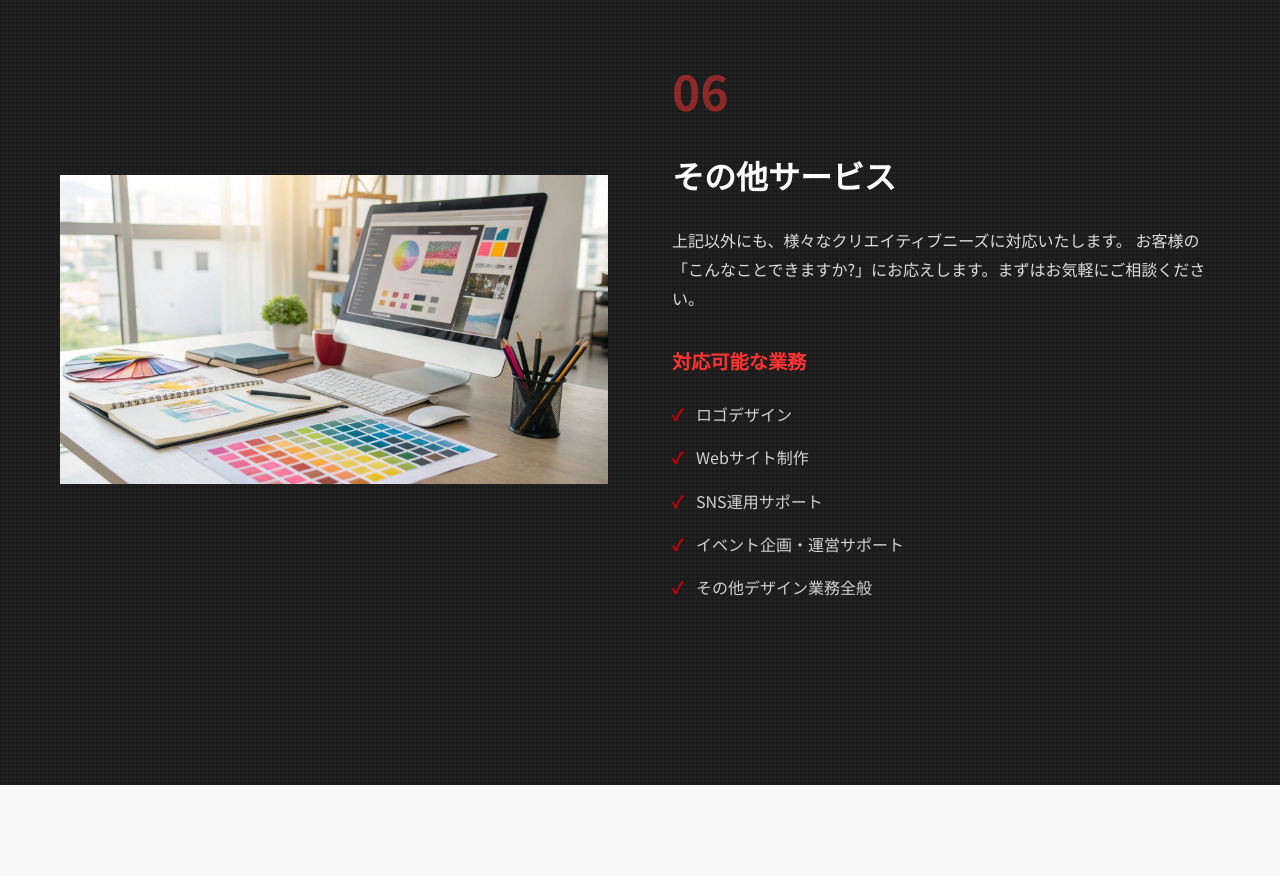
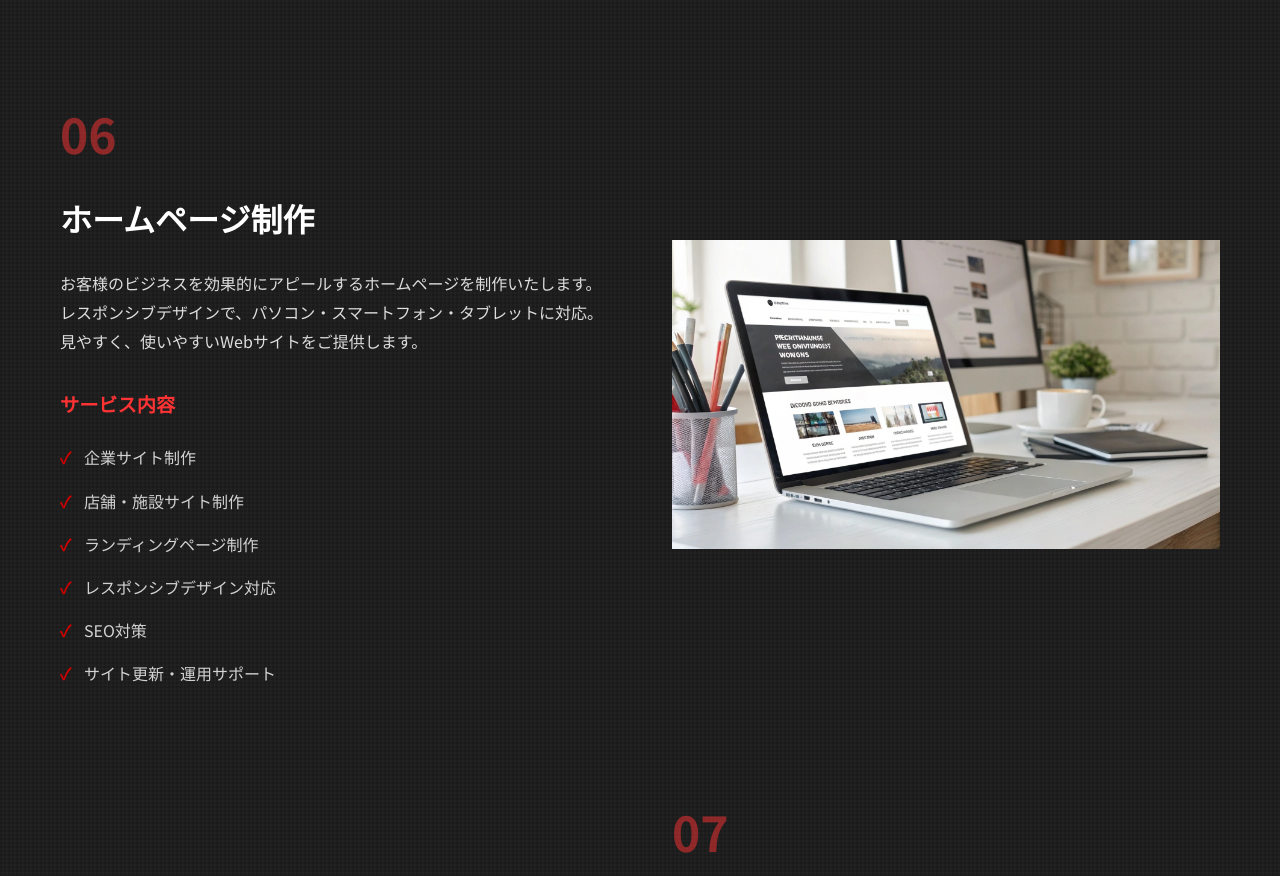
Before and after one commit to playmark0227-svg/kunioffice, a plain HTML site: page services.html in a window 1280 px wide. Shown: the part 3858-4734 px from the top of the page. Drawn offline with Linux system fonts and the light colour scheme.

Commit message:
feat: ホームページ制作事業を追加
- 事業内容ページに「ホームページ制作」セクションを追加
  - 企業サイト、店舗サイト、LP制作に対応
  - レスポンシブデザイン対応
  - SEO対策、サイト運用サポート
- サービスイメージ画像を生成・追加
- トップページのサービスカードを7つに変更
  - 「その他制作物」→「ホームページ制作」と「その他サービス」に分割
  - アイコン: 💻（パソコン）
- サービスグリッドを3列レイアウトに変更
  - レスポンシブ対応（タブレット2列、モバイル1列）
- 「その他サービス」からWeb制作を独立
- フッターのサービスリストに「ホームページ制作」を追加
- 全ページで一貫したサービス表記に

```diff
--- a/css/style.css
+++ b/css/style.css
@@ -377,9 +377,21 @@ ul {
 ======================================== */
 .services-grid {
     display: grid;
-    grid-template-columns: repeat(auto-fit, minmax(300px, 1fr));
+    grid-template-columns: repeat(3, 1fr);
     gap: 2rem;
     margin-bottom: 3rem;
+}
+
+@media (max-width: 968px) {
+    .services-grid {
+        grid-template-columns: repeat(2, 1fr);
+    }
+}
+
+@media (max-width: 640px) {
+    .services-grid {
+        grid-template-columns: 1fr;
+    }
 }
 
 .service-card {
--- a/services.html
+++ b/services.html
@@ -176,6 +176,7 @@
                             <h3>制作アイテム</h3>
                             <ul>
                                 <li>オリジナルTシャツ</li>
+                        <li>ホームページ制作</li>
                                 <li>パーカー・トレーナー</li>
                                 <li>キャップ・帽子</li>
                                 <li>トートバッグ</li>
@@ -190,11 +191,40 @@
                 </div>
             </div>
 
+            <!-- ホームページ制作 -->
+            <div class="service-detail-item">
+                <div class="service-detail-content">
+                    <div class="service-detail-text">
+                        <span class="service-number">06</span>
+                        <h2>ホームページ制作</h2>
+                        <p class="service-description">
+                            お客様のビジネスを効果的にアピールするホームページを制作いたします。
+                            レスポンシブデザインで、パソコン・スマートフォン・タブレットに対応。
+                            見やすく、使いやすいWebサイトをご提供します。
+                        </p>
+                        <div class="service-features">
+                            <h3>サービス内容</h3>
+                            <ul>
+                                <li>企業サイト制作</li>
+                                <li>店舗・施設サイト制作</li>
+                                <li>ランディングページ制作</li>
+                                <li>レスポンシブデザイン対応</li>
+                                <li>SEO対策</li>
+                                <li>サイト更新・運用サポート</li>
+                            </ul>
+                        </div>
+                    </div>
+                    <div class="service-detail-image">
+                        <img src="images/service-website.jpg" alt="ホームページ制作">
+                    </div>
+                </div>
+            </div>
+
             <!-- その他サービス -->
             <div class="service-detail-item reverse">
                 <div class="service-detail-content">
                     <div class="service-detail-text">
-                        <span class="service-number">06</span>
+                        <span class="service-number">07</span>
                         <h2>その他サービス</h2>
                         <p class="service-description">
                             上記以外にも、様々なクリエイティブニーズに対応いたします。
@@ -204,7 +234,6 @@
                             <h3>対応可能な業務</h3>
                             <ul>
                                 <li>ロゴデザイン</li>
-                                <li>Webサイト制作</li>
                                 <li>SNS運用サポート</li>
                                 <li>イベント企画・運営サポート</li>
                                 <li>その他デザイン業務全般</li>
@@ -312,6 +341,7 @@
                         <li>映像制作</li>
                         <li>看板制作</li>
                         <li>オリジナルTシャツ</li>
+                        <li>ホームページ制作</li>
                     </ul>
                 </div>
             </div>
```
Also changed, not shown: company.html (+1 -0 lines), contact.html (+1 -0 lines), index.html (+8 -1 lines), works.html (+1 -0 lines), images/service-website.jpg (added).
